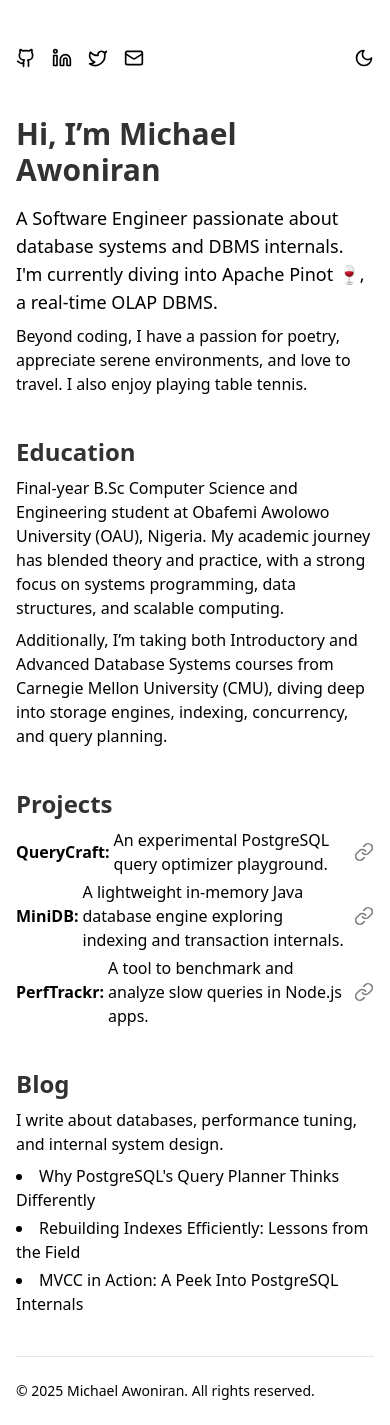
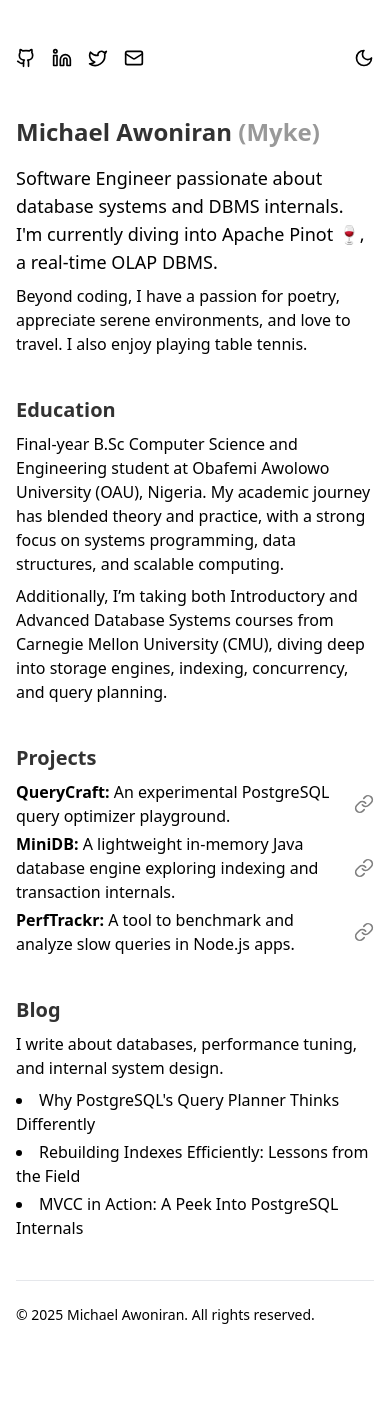
Before and after one commit to myke-awoniran/myke-awoniran.github.io, a React (Vite) app: page / in a window 390 px wide. After the commit the page ends 1349 px from the top, so only its background shows below. Built offline with nearby package versions, Linux system fonts and the light colour scheme.

Commit message:
update: introduction and project section

```diff
--- a/src/App.tsx
+++ b/src/App.tsx
@@ -76,11 +76,11 @@
                     </div>
 
                     <div className="space-y-2">
-                        <h1 className="text-3xl font-bold mb-4 opacity-80">
-                            Hi, I’m Michael Awoniran
+                        <h1 className="md:text-3xl text-2xl font-bold mb-4 opacity-80">
+                            Michael Awoniran <span className="opacity-50">(Myke)</span>
                         </h1>
                         <p className="text-lg text-muted-foreground">
-                            A Software Engineer passionate about database systems and DBMS internals.
+                            Software Engineer passionate about database systems and DBMS internals.
                             I'm currently diving into Apache Pinot 🍷, a real-time OLAP DBMS.
                             {/*— contributing to real-time analytics, indexing*/}
                             {/*strategies,and execution planning.*/}
@@ -107,7 +107,7 @@
                 </header>
 
                 <section className="space-y-2">
-                    <h2 className="text-2xl font-semibold opacity-80">Education</h2>
+                    <h2 className="md:text-2xl text-xl font-semibold opacity-80">Education</h2>
                     <div className="text-muted-foreground space-y-2">
                         <p>
                             Final-year B.Sc Computer Science and Engineering student at Obafemi Awolowo University
@@ -126,27 +126,27 @@
                 </section>
 
                 <section className="space-y-2">
-                    <h2 className="text-2xl font-semibold opacity-80">Projects</h2>
+                    <h2 className="md:text-2xl text-xl font-semibold opacity-80">Projects</h2>
                     <ul className="list-disc list-inside space-y-1">
                         <li className="flex gap-1 items-center">
-                            <strong>QueryCraft:</strong> An experimental PostgreSQL query optimizer playground. <a
-                            href="#" className="underline"><LucideLink className="opacity-50" size={20}/></a>
+                            <p><strong>QueryCraft:</strong> An experimental PostgreSQL query optimizer playground.</p> <a
+                            href="#"><LucideLink className="opacity-50" size={20}/></a>
                         </li>
                         <li className="flex gap-1 items-center">
-                            <strong>MiniDB:</strong> A lightweight in-memory Java database engine exploring indexing and
-                            transaction internals. <a href="#" className="underline"><LucideLink className="opacity-50"
+                           <p> <strong>MiniDB:</strong> A lightweight in-memory Java database engine exploring indexing and
+                               transaction internals.</p> <a href="#" ><LucideLink className="opacity-50"
                                                                                                  size={20}/></a>
                         </li>
                         <li className="flex gap-1 items-center">
-                            <strong>PerfTrackr:</strong> A tool to benchmark and analyze slow queries in Node.js
-                            apps. <a
-                            href="#" className="underline"><LucideLink className="opacity-50" size={20}/></a>
+                           <p> <strong>PerfTrackr:</strong> A tool to benchmark and analyze slow queries in Node.js
+                               apps.</p> <a
+                            href="#"><LucideLink className="opacity-50" size={20}/></a>
                         </li>
                     </ul>
                 </section>
 
                 <section className="space-y-2">
-                    <h2 className="text-2xl font-semibold opacity-80">Blog</h2>
+                    <h2 className="md:text-2x text-xl font-semibold opacity-80">Blog</h2>
                     <p className="text-muted-foreground">I write about databases, performance tuning, and internal
                         system design.</p>
                     <ul className="list-disc list-inside space-y-1">
```
Also changed, not shown: 6 other files (tests, documents, lock files or other folders).
